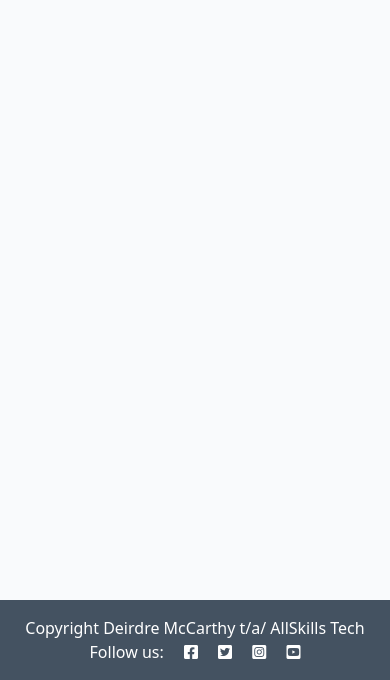
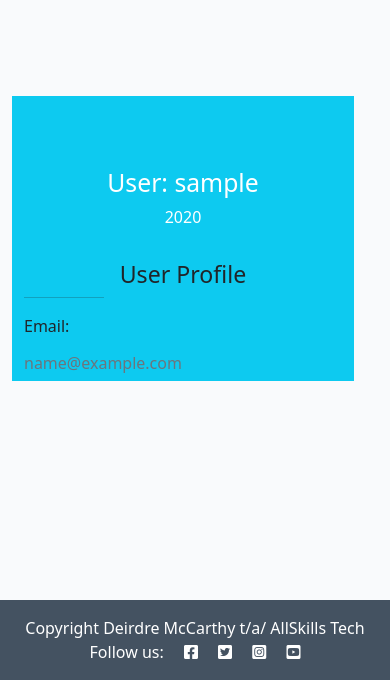
Before and after one commit to StephenWinters95/FLIT_Main_Ste, a Django app: page /myplanner/ in a window 390 px wide. Shown: the part 164-844 px from the top of the page. Run offline with Django 3.2, Linux system fonts and the light colour scheme; a user stored in the database is signed in; tables that the repository leaves empty hold one stand-in row (values such as "Sample post"); some libraries are stand-ins or nearby versions.

Commit message:
Display some userprofile fields onn the my_planner page Issue #32

```diff
--- a/fp_personal/models.py
+++ b/fp_personal/models.py
@@ -18,7 +18,7 @@ class UserProfile(models.Model):
         ordering = ['-created_on']
 
     def __str__(self):
-        return f"User: {self.user.first_name} {self.user.last_name},  UserId: {self.user},  Email: {self.user.email},  Last login: {self.user.last_login.day}/{self.user.last_login.month}/{self.user.last_login.year}"
+        return f"UserName: {self.user.first_name} {self.user.last_name},  User: {self.user},  Email: {self.user.email},  Last login: {self.user.last_login.day}/{self.user.last_login.month}/{self.user.last_login.year}"
 
 
 # Class UserAction, action that the user has copied from an article
--- a/fp_personal/views.py
+++ b/fp_personal/views.py
@@ -18,7 +18,13 @@ class UserProfileView(View):
             "my_planner.html",
             {
              "user": user_profile.user,
+             "profile_image": user_profile.profile_image,
              "birth_year": user_profile.birth_year,
+             "age_approx":  user_profile.age_approx,
+             "age_exact":  user_profile.age_exact,
+             "created_on" : user_profile.created_on,
+             "email": request.user.email,
+
             },
         )
 
--- a/templates/my_planner.html
+++ b/templates/my_planner.html
@@ -1,67 +1,31 @@
-{% extends "base.html" %}
+{% extends 'base.html' %} {% block content %}
+{% load crispy_forms_tags %}
 
-{% block content %}
-
-<div class="container-fluid">
-    <div class="row">
-
-        <!-- Blog Entries Column -->
-        <div class="col-12 mt-3 left">
-            <div class="row">
-                {% for article in article_list %}
-                <div class="col-md-4">
-                    <div class="card mb-4">
-                        <div class="card-body">
-                            <div class="image-container">
-                                {% if "placeholder" in article.featured_image.url %}
-                                <img class="card-img-top"
-                                    src="https://codeinstitute.s3.amazonaws.com/fullstack/blog/default.jpg">
-                                {% else %}
-                                <img class="card-img-top" src=" {{ article.featured_image.url }}">
-                                {% endif %}
-                                <div class="image-flash">
-                                    <p class="author">Author: {{ article.author }}</p>
-                                </div> <!-- end div image-flash -->
-                            </div> <!-- end div image-container -->
-                            <a href=" {% url 'article_detail' article.slug %}" class="article-link">
-                                <h2 class="card-title">{{ article.title }}</h2>
-                                <p class="card-text">{{ article.excerpt }}</p>
-                            </a>
-                            <hr />
-                            <p class="card-text text-muted h6">{{ article.created_on}} <i class="far fa-heart"></i>
-                                {{ article.number_of_likes }}
-                                <!-- want to see # of comments at the index page level also.. -->
-                                <i class="far fa-comments"></i>
-                                <!-- {% with comments.count as total_comments %}
-                                    {{ total_comments }}
-                                {% endwith %} -->
-                            </p>
-
-                        </div>
-                    </div>
-                </div>
-                {% if forloop.counter|divisibleby:3 %}
-                </div>
-                <div class = "row">
-                    {% endif %}
-                    {% endfor %}
-
+<div class="container bg-grey">
+    <div class="row g-0">
+        <div class="row d-flex justify-content-center">
+            <div class = "col-md-10 mt-5 pt-5">
+                <div class = "row z-depth-3">
+                    <div class="col-sm-4 bg-info rounded-left">
+                        <div class ="card-block text-center text-white ">
+                            <img class="fas fa-user-tie fa-7x mt-5" src=" {{ profile_image.url }}">
+                            <h2 class="font-weight-bold mt-4">User:  {{user}}</h2>
+                            <p>{{birth_year}}</p>
+                        </div> <!-- end class card-block -->
+                    </div> <!-- end class col -->
+                    <div class="col-sm-8 bg-info rounded-right">
+                        <h3 class="mt-3 text-center">User Profile</h3>
+                        <hr class="badge-primary mt-0 w-25">
+                        <div class="row">
+                            <div class="col-sm-6">
+                                <p class="font-weight-bold">Email:</p>
+                                <h6 class="text-muted">{{email}}</h6>
+                            </div> <!-- end class col-sm-6 -->
+                        </div> <!-- end class row -->
+                    </div> <!-- end class col-sm-8 -->
                 </div>
             </div>
         </div>
-    {% if is_paginated %}
-    <nav aria-label="Page navigation">
-        <ul class="pagination justify-content-center">
-            {% if page_obj.has_previous %}
-            <li><a href="?page={{ page_obj.previous_page_number }}" class="page-link">&laquo; PREV </a></li>
-            {% endif %}
-            {% if page_obj.has_next %}
-            <li><a href="?page={{ page_obj.next_page_number }}" class="page-link"> NEXT &raquo;</a></li>
-
-            {% endif %}
-        </ul>
-    </nav>
-    {% endif %}
+    </div>
 </div>
-
-{%endblock%}
+{% endblock content %}
```
